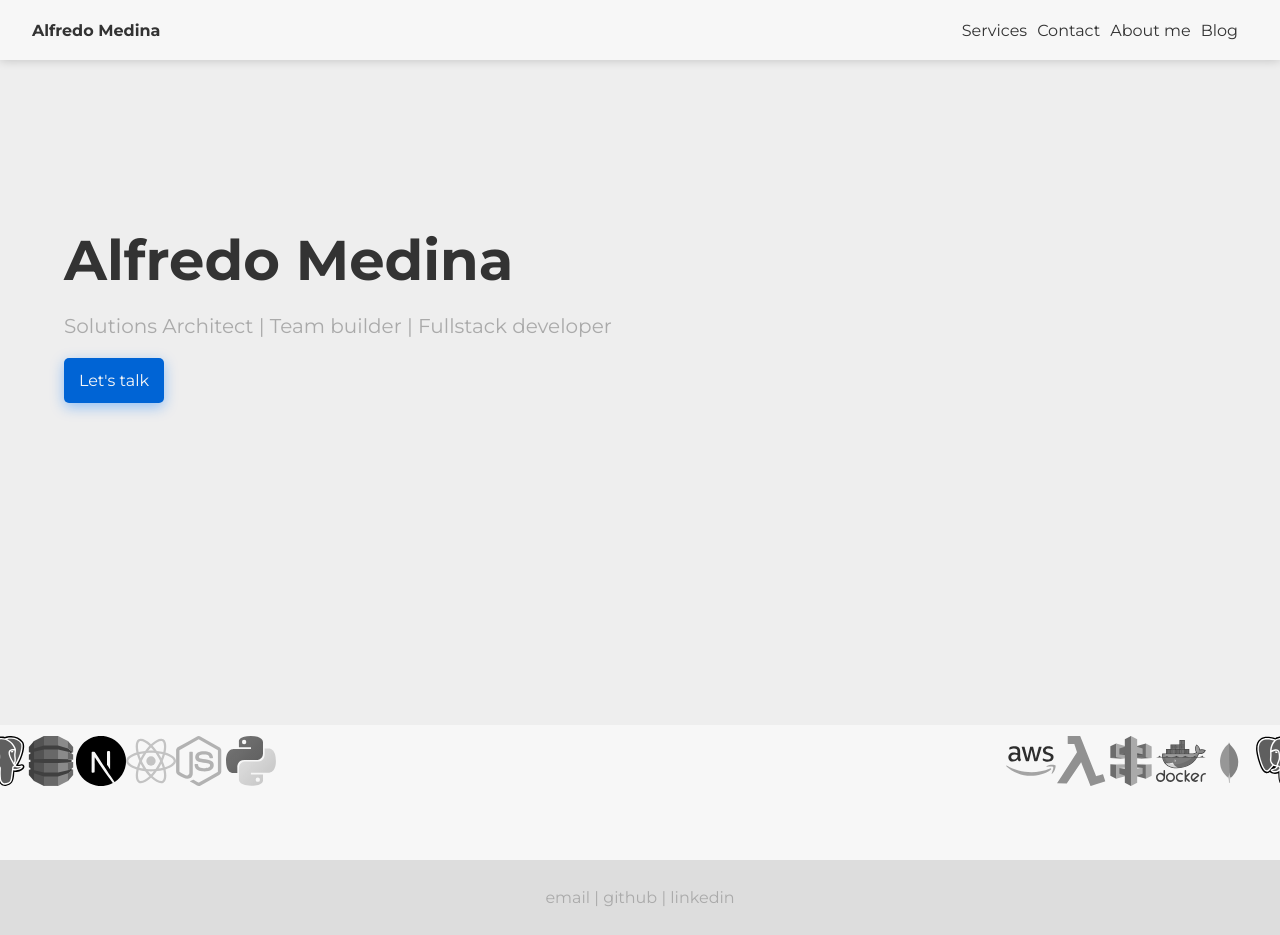
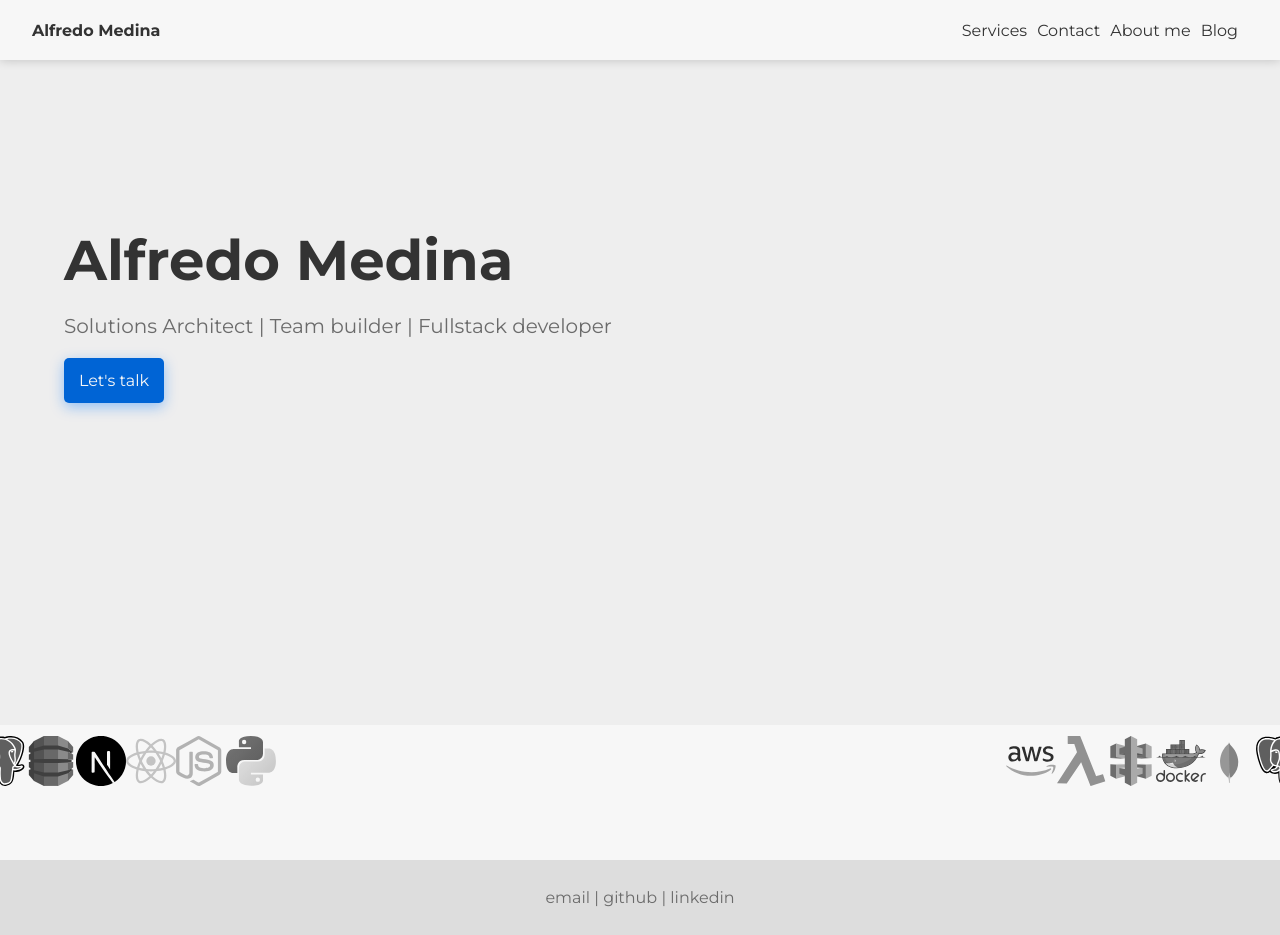
Before and after one commit to alfremedpal/amedpal-website, a Next.js app: page / in a window 1280 px wide. Built offline with nearby package versions, Linux system fonts and the light colour scheme.

Commit message:
Increase color contrast ratio 🎨

```diff
--- a/styles/_variables.scss
+++ b/styles/_variables.scss
@@ -1,7 +1,7 @@
 $white: #f7f7f7;
 $light-gray: #eeeeee;
 $gray: #dddddd;
-$dark-gray: #aaaaaa;
+$dark-gray: #6b6b6b;
 $black: #333333;
 $blue: #0064d5;
 $dark-blue: #004da5;
```
